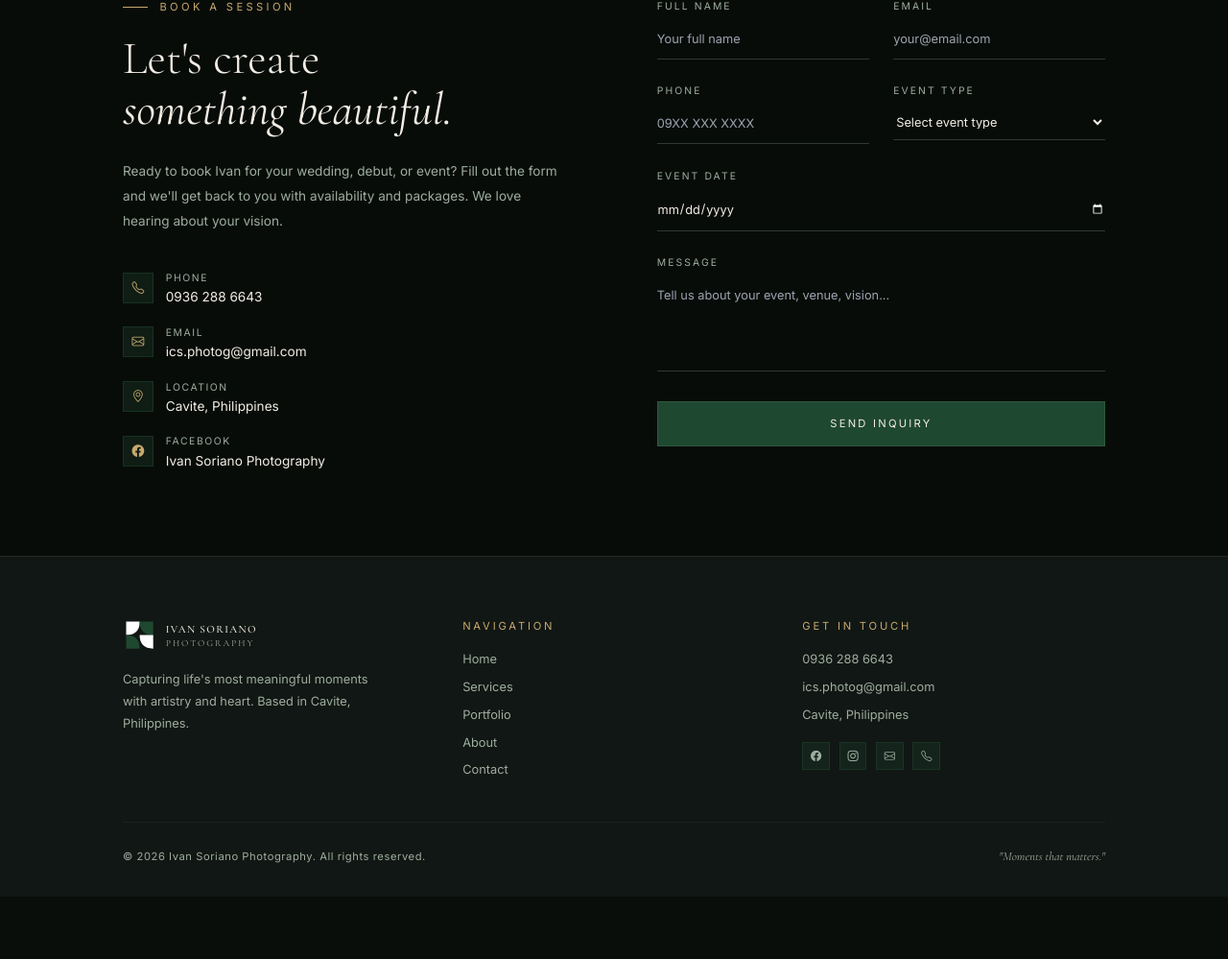
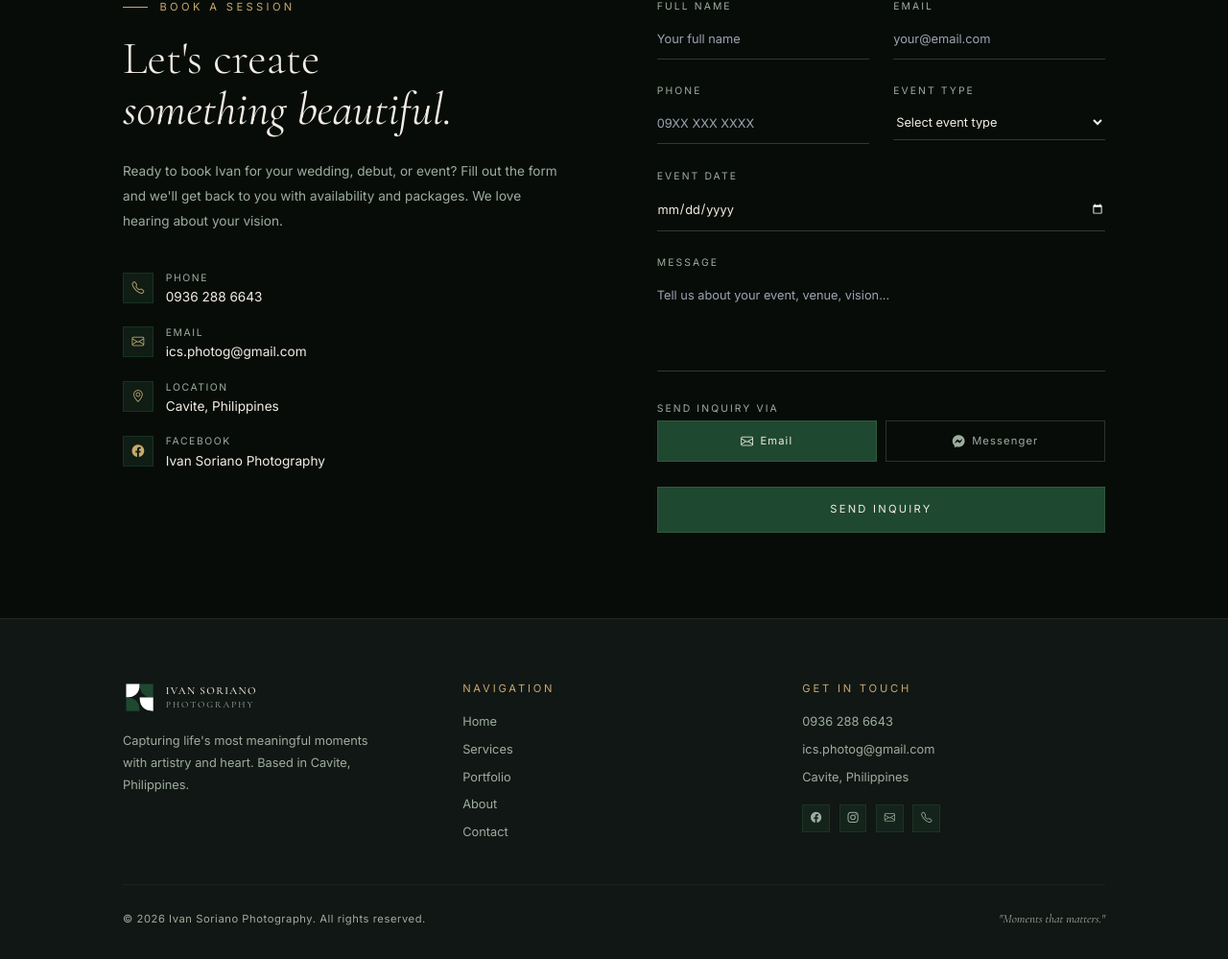
Before and after one commit to gagokakase/ivansorianophotography, a Flask app: page / in a window 1280 px wide. Shown: the part 4890-5889 px from the top of the page at 96% size. Before the commit the page ends 5789 px from the top, so only its background shows below. Run offline with Flask 3, Linux system fonts and the light colour scheme; some libraries are stand-ins or nearby versions.

Commit message:
Add email and Messenger delivery options to contact form with SMTP integration and pre-filled message support

```diff
--- a/flask_app/app.py
+++ b/flask_app/app.py
@@ -1,6 +1,9 @@
 import json
 import os
 import re
+import smtplib
+from email.mime.text import MIMEText
+from email.mime.multipart import MIMEMultipart
 from datetime import datetime, timedelta
 from dotenv import load_dotenv
 from flask import Flask, render_template, request, jsonify, send_from_directory
@@ -101,6 +104,41 @@ def save_inquiry(data):
         json.dump(inquiries, f, indent=2, ensure_ascii=False)
 
 
+def send_inquiry_email(data):
+    """Send inquiry data to the photographer's Gmail via SMTP."""
+    gmail_user = os.environ.get("GMAIL_USER", "")
+    gmail_password = os.environ.get("GMAIL_APP_PASSWORD", "")
+    if not gmail_user or not gmail_password:
+        return False
+
+    subject = f"New Inquiry from {data['name']} - {data['eventType'].title()}"
+    body = (
+        f"New inquiry received from the website contact form.\n\n"
+        f"Name: {data['name']}\n"
+        f"Email: {data['email']}\n"
+        f"Phone: {data['phone'] or 'Not provided'}\n"
+        f"Event Type: {data['eventType']}\n"
+        f"Event Date: {data['eventDate'] or 'Not specified'}\n"
+        f"\nMessage:\n{data['message']}\n"
+    )
+
+    msg = MIMEMultipart()
+    msg["From"] = gmail_user
+    msg["To"] = gmail_user
+    msg["Reply-To"] = data["email"]
+    msg["Subject"] = subject
+    msg.attach(MIMEText(body, "plain", "utf-8"))
+
+    try:
+        with smtplib.SMTP_SSL("smtp.gmail.com", 465) as server:
+            server.login(gmail_user, gmail_password)
+            server.sendmail(gmail_user, gmail_user, msg.as_string())
+        return True
+    except Exception as e:
+        print(f"SMTP error: {e}")
+        return False
+
+
 def seed_admin():
     """Create default admin account if none exists."""
     if not User.query.filter_by(role="admin").first():
@@ -130,6 +168,7 @@ def contact():
     event_type = (data.get("eventType") or "").strip()
     event_date = (data.get("eventDate") or "").strip()
     message = (data.get("message") or "").strip()
+    delivery_method = (data.get("deliveryMethod") or "email").strip().lower()
 
     errors = {}
     if not name:
@@ -146,16 +185,26 @@ def contact():
     if errors:
         return jsonify({"success": False, "errors": errors}), 400
 
-    save_inquiry({
+    inquiry_data = {
         "name": name,
         "email": email,
         "phone": phone,
         "eventType": event_type,
         "eventDate": event_date,
         "message": message,
-    })
+        "deliveryMethod": delivery_method,
+    }
 
-    return jsonify({"success": True, "message": "Message sent! Ivan will be in touch soon."})
+    save_inquiry(inquiry_data)
+
+    if delivery_method == "email":
+        email_sent = send_inquiry_email(inquiry_data)
+        if email_sent:
+            return jsonify({"success": True, "message": "Inquiry sent to Ivan's email! He'll be in touch soon.", "deliveryMethod": "email"})
+        else:
+            return jsonify({"success": True, "message": "Inquiry saved! Ivan will be in touch soon.", "deliveryMethod": "email"})
+    else:
+        return jsonify({"success": True, "message": "Opening Messenger...", "deliveryMethod": "messenger"})
 
 
 # Create tables and seed admin on startup
--- a/flask_app/static/js/main.js
+++ b/flask_app/static/js/main.js
@@ -207,6 +207,32 @@ function showToast(message) {
   if (!form) return;
 
   var submitBtn = document.getElementById("cf-submit");
+  var selectedDelivery = "email";
+
+  var btnEmail = document.getElementById("delivery-email");
+  var btnMessenger = document.getElementById("delivery-messenger");
+
+  function setDelivery(method) {
+    selectedDelivery = method;
+    if (method === "email") {
+      btnEmail.style.backgroundColor = "var(--isp-green)";
+      btnEmail.style.borderColor = "var(--isp-green-light)";
+      btnEmail.style.color = "var(--isp-cream)";
+      btnMessenger.style.backgroundColor = "transparent";
+      btnMessenger.style.borderColor = "rgba(122,140,126,0.3)";
+      btnMessenger.style.color = "var(--isp-text-muted)";
+    } else {
+      btnMessenger.style.backgroundColor = "var(--isp-green)";
+      btnMessenger.style.borderColor = "var(--isp-green-light)";
+      btnMessenger.style.color = "var(--isp-cream)";
+      btnEmail.style.backgroundColor = "transparent";
+      btnEmail.style.borderColor = "rgba(122,140,126,0.3)";
+      btnEmail.style.color = "var(--isp-text-muted)";
+    }
+  }
+
+  if (btnEmail) btnEmail.addEventListener("click", function () { setDelivery("email"); });
+  if (btnMessenger) btnMessenger.addEventListener("click", function () { setDelivery("messenger"); });
 
   form.addEventListener("submit", function (e) {
     e.preventDefault();
@@ -259,13 +285,29 @@ function showToast(message) {
         eventType: eventType,
         eventDate: eventDate,
         message: message,
+        deliveryMethod: selectedDelivery,
       }),
     })
       .then(function (res) { return res.json(); })
       .then(function (data) {
         if (data.success) {
-          showToast(data.message || "Message sent! Ivan will be in touch soon.");
+          if (data.deliveryMethod === "messenger") {
+            var msgText = "New Inquiry from Ivan Soriano Photography Website\n\n" +
+              "Name: " + name + "\n" +
+              "Email: " + email + "\n" +
+              "Phone: " + (phone || "Not provided") + "\n" +
+              "Event Type: " + eventType + "\n" +
+              "Event Date: " + (eventDate || "Not specified") + "\n" +
+              "\nMessage:\n" + message;
+
+            var messengerUrl = "https://m.me/ivansorianophotography?text=" + encodeURIComponent(msgText);
+            window.open(messengerUrl, "_blank");
+            showToast("Opening Messenger with your message ready to send!");
+          } else {
+            showToast(data.message || "Inquiry sent! Ivan will be in touch soon.");
+          }
           form.reset();
+          setDelivery("email");
         } else {
           showToast("Something went wrong. Please try again.");
         }
--- a/flask_app/templates/partials/contact.html
+++ b/flask_app/templates/partials/contact.html
@@ -122,6 +122,20 @@
               class="form-input" style="resize: none;"></textarea>
           </div>
 
+          <div>
+            <label class="form-label">Send Inquiry Via</label>
+            <div class="grid grid-cols-2 gap-3">
+              <button type="button" id="delivery-email" class="delivery-btn active"
+                style="display:flex;align-items:center;justify-content:center;gap:8px;padding:14px;border:1px solid var(--isp-green-light);background-color:var(--isp-green);color:var(--isp-cream);font-family:var(--font-body);font-size:14px;letter-spacing:0.1em;cursor:pointer;transition:all 0.3s;border-radius:0;">
+                <i class="bi bi-envelope" style="font-size:16px;"></i> Email
+              </button>
+              <button type="button" id="delivery-messenger" class="delivery-btn"
+                style="display:flex;align-items:center;justify-content:center;gap:8px;padding:14px;border:1px solid rgba(122,140,126,0.3);background-color:transparent;color:var(--isp-text-muted);font-family:var(--font-body);font-size:14px;letter-spacing:0.1em;cursor:pointer;transition:all 0.3s;border-radius:0;">
+                <i class="bi bi-messenger" style="font-size:16px;"></i> Messenger
+              </button>
+            </div>
+          </div>
+
           <button type="submit" id="cf-submit"
             class="uppercase tracking-widest hover:bg-isp-green-light disabled:opacity-60"
             style="background-color: var(--isp-green); color: var(--isp-cream); font-family: var(--font-body); letter-spacing: 0.2em; font-size: 14px; border: 1px solid var(--isp-green-light); cursor: pointer; transition: all 0.3s; width: 100%; padding: 18px 32px;">
```
